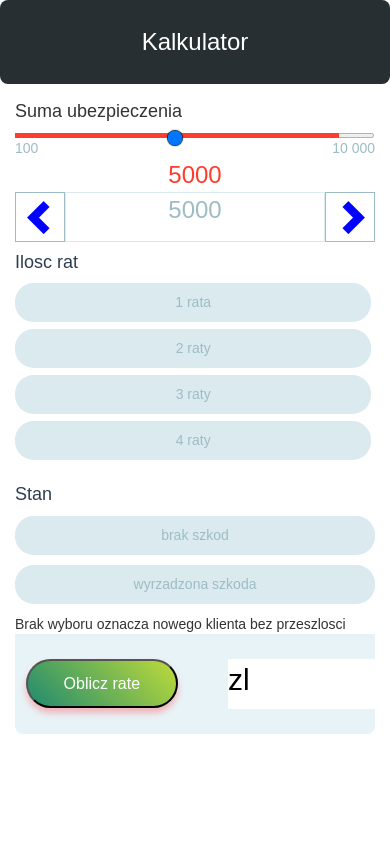
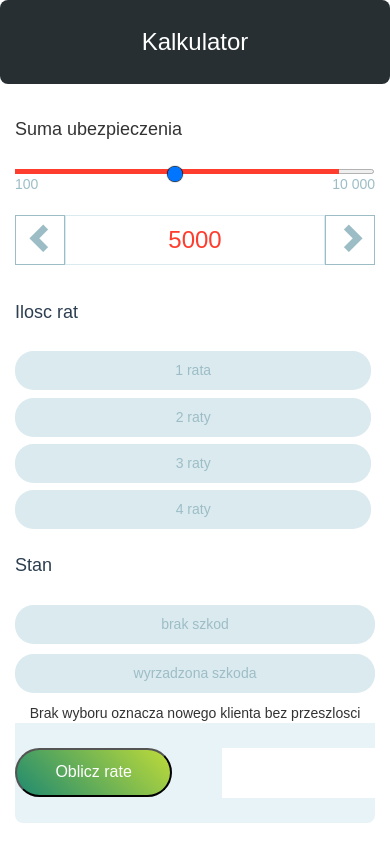
Before and after one commit to zigoo/Insurance-calculator, a React (Create React App) app: page / in a window 390 px wide. Built offline with nearby package versions, Linux system fonts and the light colour scheme.

Commit message:
cleaning

```diff
--- a/public/index.html
+++ b/public/index.html
@@ -5,27 +5,15 @@
     <meta name="viewport" content="width=device-width, initial-scale=1, shrink-to-fit=yes">
     <meta name="theme-color" content="#000000">
 
-    <!--
-      manifest.json provides metadata used when your web app is added to the
-      homescreen on Android. See https://developers.google.com/web/fundamentals/engage-and-retain/web-app-manifest/
-    -->
-    <link rel="manifest" href="%PUBLIC_URL%/manifest.json">
+
+
     <link rel="shortcut icon" href="%PUBLIC_URL%/favicon.ico">
-    <!--
-      Notice the use of %PUBLIC_URL% in the tags above.
-      It will be replaced with the URL of the `public` folder during the build.
-      Only files inside the `public` folder can be referenced from the HTML.
 
-      Unlike "/favicon.ico" or "favicon.ico", "%PUBLIC_URL%/favicon.ico" will
-      work correctly both with client-side routing and a non-root public URL.
-      Learn how to configure a non-root public URL by running `npm run build`.
+    <title>Kalkulator ubezpieczenia</title>
+    <link href="https://maxcdn.bootstrapcdn.com/bootstrap/3.3.5/css/bootstrap.min.css" rel="stylesheet"/>
+    <script src="https://ajax.googleapis.com/ajax/libs/jquery/3.2.1/jquery.min.js"></script>
+    <link rel="stylesheet" href="https://maxcdn.bootstrapcdn.com/bootstrap/3.3.7/css/bootstrap.min.css">
 
-    -->
-    <title>Kalkulator ubezpieczenia</title>
-   <link href="https://maxcdn.bootstrapcdn.com/bootstrap/3.3.5/css/bootstrap.min.css" rel="stylesheet"/>
-   <link rel="stylesheet" href="https://maxcdn.bootstrapcdn.com/bootstrap/3.3.7/css/bootstrap.min.css">
-    <script src="https://ajax.googleapis.com/ajax/libs/jquery/3.2.1/jquery.min.js"></script>
-    <script src="https://maxcdn.bootstrapcdn.com/bootstrap/3.3.7/js/bootstrap.min.js"></script>
 
   </head>
   <body>
@@ -33,15 +21,6 @@
       You need to enable JavaScript to run this app.
     </noscript>
     <div id="root"></div>
-    <!--
-      This HTML file is a template.
-      If you open it directly in the browser, you will see an empty page.
 
-      You can add webfonts, meta tags, or analytics to this file.
-      The build step will place the bundled scripts into the <body> tag.
-
-      To begin the development, run `npm start` or `yarn start`.
-      To create a production bundle, use `npm run build` or `yarn build`.
-    -->
   </body>
 </html>
--- a/src/components/App.js
+++ b/src/components/App.js
@@ -1,7 +1,7 @@
 import React, { Component } from 'react';
 import Slider from './Slider.js';
 import Baton from './Baton.js';
-import Raty from './Raty.js';
+import Raty from './Raty_new.js';
 import '../styles/app.css';
 
 
@@ -25,9 +25,9 @@ class App extends Component {
               <Slider />
               <Raty />
             </div>
+          </div>
             <Baton />
-          </div>
-        <div className="col-sm-3half"></div>
+
        </div>
      </div>
     </div>
--- a/src/components/Baton.js
+++ b/src/components/Baton.js
@@ -62,18 +62,19 @@ class Baton extends Component {
  }
 
   render() {
-    const paymentTotal = this.props.totalToPay !== 0 ? this.props.totalToPay : '';
+    const paymentTotal = (this.props.totalToPay !== 0) ? (this.props.totalToPay +' zl') : '';
     return (
      <div >
+      <div className="container">
        <div className="button__wrapper">
-
            <button className="button__calc"
                  onClick={()=> this.handleClick()}>
              Oblicz rate
            </button>
            <div className="totalPay__field">
-              {paymentTotal} zl
+              {paymentTotal}
            </div>
+          </div>
        </div>
      </div>
     )
--- /dev/null
+++ b/src/components/Raty_new.js
@@ -0,0 +1,76 @@
+import React, { Component } from 'react';
+import { connect } from 'react-redux';
+import toggleClasses from '../helpers/helper.js'
+import '../styles/raty.css';
+import '../styles/stan.css';
+
+import {sendHowManyRates, sendDamage} from '../helpers/helper.js';
+
+ import $ from 'jquery';
+
+
+class Raty extends Component {
+ constructor(){
+    super()
+    this.handleClick = this.handleClick.bind(this)
+ }
+
+handleClick(el){
+  const {dispatch} = this.props;
+
+ //  toggleClasses()
+  dispatch( sendHowManyRates(el) );
+}
+
+handleSzkoda (el){
+  const {dispatch} = this.props;
+  dispatch( sendDamage(el));
+}
+
+render() {
+  return (
+  <div>
+    <div className ="raty">
+      <h1 className ="h1raty">Ilosc rat</h1>
+       <div className ="raty_butt">
+          <div className="row">
+            <div className="col-sm-3">
+              <button type="button" className="btn-rata" onClick={()=>this.handleClick(1)}>1 rata</button>
+            </div>
+            <div className="col-sm-3">
+              <button type="button" className="btn-rata" onClick={()=>this.handleClick(2)}>2 raty</button>
+            </div>
+            <div className="col-sm-3">
+              <button type="button" className="btn-rata" onClick={()=>this.handleClick(3)}>3 raty</button>
+            </div>
+            <div className="col-sm-3">
+              <button type="button" className="btn-rata" onClick={()=>this.handleClick(4)}>4 raty</button>
+            </div>
+          </div>
+        </div>
+    </div>
+	<div className ="stan">
+      <h1 className ="h1stan">Stan</h1>
+       <div className ="stan_butt">
+         <div className="stan__left">
+           <div className="btn-group row">
+              <div className="col-sm-3">
+                <button type="button" className="btn-stan" onClick={()=> this.handleSzkoda(false) }>brak szkod</button>
+              </div>
+              <div className="col-sm-3">
+                <button type="button" className="btn-stan" onClick={()=> this.handleSzkoda(true) } >wyrzadzona szkoda</button>
+              </div>
+              <div className="col-sm-6">
+                <div className="stan__right">
+                  Brak wyboru oznacza nowego klienta bez przeszlosci
+                </div>
+              </div>
+           </div>
+         </div>
+         </div>
+    </div>
+  </div>
+ )
+}}
+
+export default connect(null)(Raty);
--- a/src/components/Slider.js
+++ b/src/components/Slider.js
@@ -1,16 +1,12 @@
 import React, { Component } from 'react';
 import { connect } from 'react-redux';
+import { sendSlideValue } from '../helpers/helper.js';
 import $ from 'jquery';
 
 import '../styles/slider.css';
 import '../styles/sliderCSS.css';
 
-function sendSlideValue(val) {
-  return {
-    type: 'SEND_SLIDE_VALUE',
-    val
-  }
-}
+
 
 class Slider extends Component {
  constructor(props) {
@@ -66,10 +62,10 @@ slajder(dir) {
             <div className="grid__helpers__right text-right">10 000</div>
               <div className="slider__value">{slidValue}</div>
 
-        <div className="mobilka">
+        <div className="mobile__display">
             <div className="mobilka_wrap1"><span className="glyphicon glyphicon-chevron-left"
                  onClick={()=>this.slajder('down')} ></span></div>
-          <div className="mobilka_wrap2">{slidValue}</div>
+              <div className="mobilka_wrap2">{slidValue}</div>
             <div className="mobilka_wrap3"><span className="glyphicon glyphicon-chevron-right"
                  onClick={()=>this.slajder('up')} ></span></div>
           </div>
--- a/src/helpers/helper.js
+++ b/src/helpers/helper.js
@@ -1,6 +1,6 @@
  import $ from 'jquery';
 
-function toggleClasses(element){
+export default function toggleClasses(element){
 
 $(".btn-group > .btn-rata").click(function(){
 
@@ -15,4 +15,24 @@ $(".btn-group > .btn-rata").click(function(){
 });
 }
 
-export default toggleClasses;
+
+export function sendHowManyRates(howmany) {
+  return {
+    type: 'HOW_MANY_RATES',
+    howmany
+  }
+ }
+
+export function sendDamage(damage) {
+  return {
+    type: 'IS_DAMAGE',
+    damage
+  }
+}
+
+export function sendSlideValue(val) {
+  return {
+    type: 'SEND_SLIDE_VALUE',
+    val
+  }
+}
--- a/src/styles/app.css
+++ b/src/styles/app.css
@@ -1,7 +1,3 @@
-
-
-
-
  .wrapper__top {
      width: 100%;
      height: 84px;
@@ -12,7 +8,6 @@
      border-radius: 8px;
      background-color: #272f32;
      text-align: left;
-
  }
 
  .top_title {
@@ -21,16 +16,6 @@
      text-align: left;
      font-family: Arial;
      font-size: 24px;
-
      margin-right: 0;
      color: white;
  }
-
-.wrapper_bottom {
-  width: 100%;
-
-  border-radius: 8px;
-  background-color: #ffffff;
-  margin-top: -10px;
-  border: 1px #daeaef solid;
-}
--- a/src/styles/baton.css
+++ b/src/styles/baton.css
@@ -6,16 +6,15 @@
 	    display: flex;
 	    align-items: center;
 	}
+
 	.button__calc {
 	    width: 201px;
 	    height: 49px;
 	    border-radius: 24.5px;
 	    background-image: linear-gradient(45deg, #1f8a70, #bedb39);
-	    box-shadow: 0px 5px 6px 0 rgba(252, 67, 73, 0.35);
-	    margin-left: 3%;
-
 	    font-size: 16px;
-	    color:white;
+	    color: white;
+	    outline: none;
 	}
 
 	.totalPay__field {
--- a/src/styles/raty.css
+++ b/src/styles/raty.css
@@ -1,12 +1,17 @@
+@media screen and (max-width: 480px) {
+    .slider__value {
+        clear: both;
+        float: left;
+        display: none;
+    }
+}
 
 .h1raty {
     font-family: Arial;
     font-size: 18px;
     text-align: left;
     color: #2c3e50;
-     padding-bottom: 0;
     font-weight: normal;
-     margin-top: 3%;
     margin-bottom: 3%;
 }
 
--- a/src/styles/slider.css
+++ b/src/styles/slider.css
@@ -1,42 +1,36 @@
-@media (min-width: 768px) {
-    input[type=range].myslider::-webkit-slider-runnable-track {
-        max-width: 103%;
+ @media screen and (min-width:480px) {
+     .mobile__display {
+         display: none;
      }
  }
-
-
-@media screen and (min-width:480px) {
-    .mobilka {
+ /*komorki*/
+ @media screen and (max-width:480px) {
+     .grid__slider {
+         margin-top: 10%;
+         padding-bottom: 5%;
+     }
+     .grid__slider h1{
+        padding-bottom: 5%
+     }
+     .slider__value {
          visibility: hidden;
      }
-    ,
-    .grid__slider h1 {
-        font-size: 18px;
-        margin-top: 4%;
-        margin-bottom: 6%;
-        border: 1px red solid;
+     .h1raty {
+        padding-bottom: 5%;
      }
-}
-
-@media screen and (max-width:480px) {
-    .grid__slider h1 {
-        font-size: 18px;
-        margin-top: 4%;
-        margin-bottom: 6%;
-    }
-    ,
-    .slider__value {
-        visibility: hidden;
+     .h1stan {
+        padding-bottom: 5%;
      }
  }
 
  span {
-    color: blue;
-    font-size: 36px;
+     color: #9dbdc6;
+     font-size: 30px;
      width: inherit;
      height: inherit;
      text-align: center;
      margin-top: 5px;
+     font-weight: lighter;
  }
 
  .grid__slider h1 {
@@ -72,9 +66,10 @@ span {
      visibility: visible;
  }
 
-.mobilka {
+ .mobile__display {
      width: 100%;
      height: 50px;
+     margin-top: 6%;
  }
 
  .mobilka_wrap1 {
@@ -84,6 +79,7 @@ span {
      height: 50px;
      box-sizing: border-box;
      border: 1px solid #9dbdc6;
+
  }
 
  .mobilka_wrap2 {
@@ -95,6 +91,8 @@ span {
      border: 1px solid #daeaef;
      text-align: center;
      font-size: 24px;
+     color: #ff3d2e;
+     padding-top: 2%;
  }
 
  .mobilka_wrap3 {
@@ -105,27 +103,3 @@ span {
      height: 50px;
      border: 1px solid #9dbdc6;
  }
-
-.left-col {
-    float: left;
-    width: 15%;
-    border: 1px red solid;
-}
-
-.center-col {
-    float: left;
-    width: 50%;
-    border: 1px red solid;
-}
-
-.right-col {
-    float: left;
-    width: 15%;
-    border: 1px red solid;
-}
-
-.tmp {
-    border: 1px green solid;
-    width: 94%;
-    text-align: center;
-}
--- a/src/styles/stan.css
+++ b/src/styles/stan.css
@@ -1,26 +1,15 @@
-.btn-stan {
-    display: block;
-}
-
  .h1stan {
      font-family: Arial;
      font-size: 18px;
      text-align: left;
      color: #2c3e50;
-    padding-bottom: 0;
      font-weight: normal;
-    margin-top: 3%;
      margin-bottom: 3%;
-
  }
 
-.stan_butt {
-    display: block;
-}
-
+ .stan_butt,
  .stan {
      display: block;
-
  }
 
  .btn-group {
@@ -28,6 +17,7 @@
  }
 
  .btn-stan {
+     display: block;
      color: #9dbdc6;
      background-color: #DAEAEF;
      border: #DAEAEF;
@@ -37,25 +27,13 @@
      width: 100%;
  }
 
-
-
-.btn-stan {
-     color: #9dbdc6;
-     background-color: #DAEAEF;
-     border: #DAEAEF;
-     border-radius: 18.5px;
-     margin-bottom: 10px;
-     line-height: 37px;
-
- }
-
  .btn-stan:hover,
  .btn-stan:focus,
  .btn-stan:active,
  .btn-stan.active {
+     border: #DAEAEF;
      border-radius: 18.5px;
      background-image: linear-gradient(45deg, #ff3d2e, #ff252c);
      outline: 0;
-     border: #DAEAEF;
      color: white;
  }
```
Lines whose indentation alone changed are shown as unchanged.
